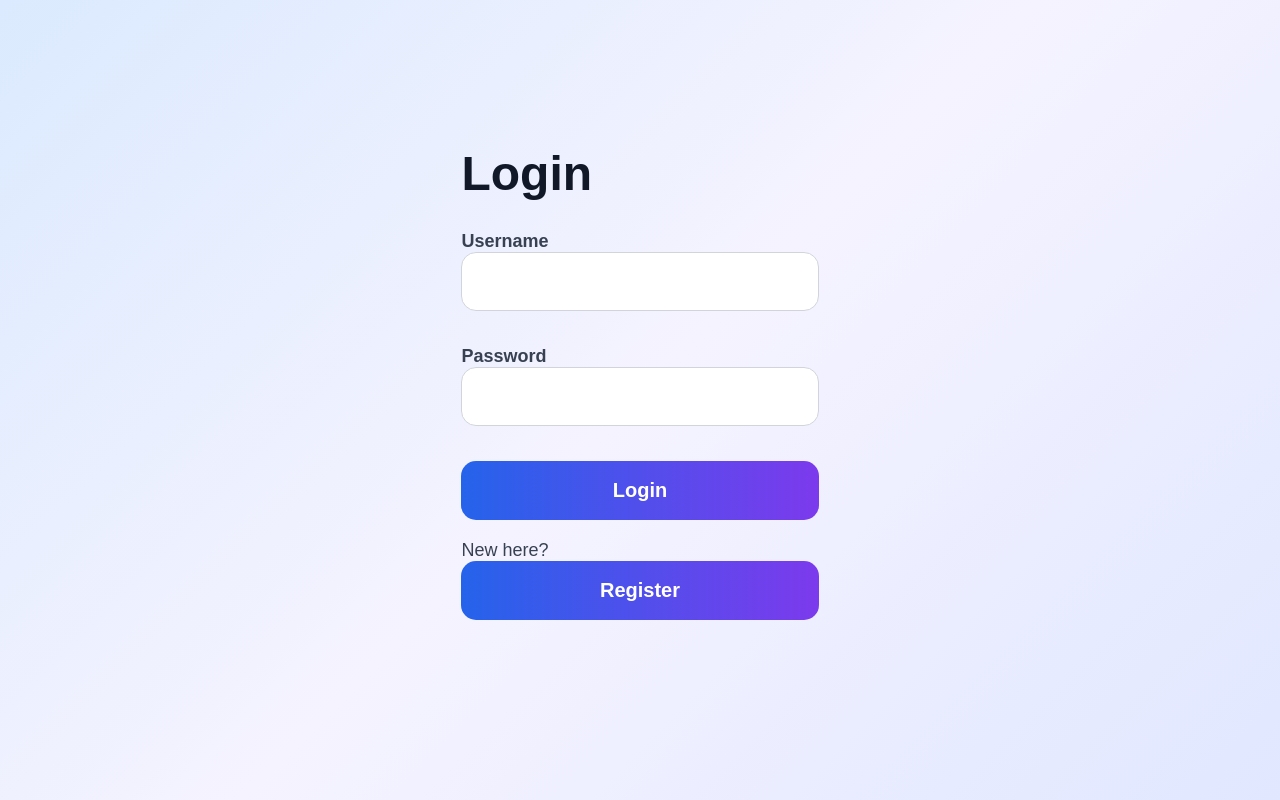
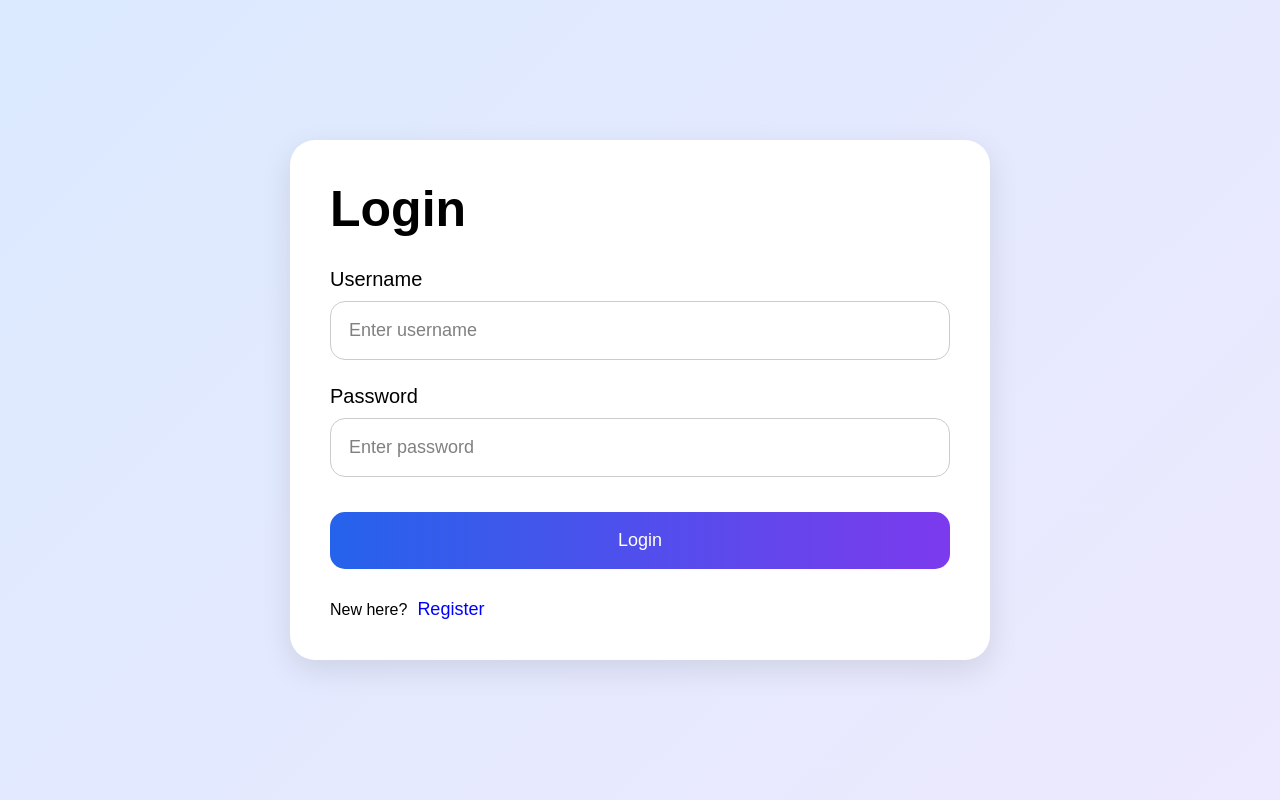
Before and after one commit to vighneshsoudu1221/todo-list, a React (Vite) app in the folder FRONTEND/: page / in a window 1280 px wide. Built offline with nearby package versions, Linux system fonts and the light colour scheme.

Commit message:
new commits

```diff
--- a/FRONTEND/src/App.jsx
+++ b/FRONTEND/src/App.jsx
@@ -2,7 +2,7 @@ import { useEffect, useMemo, useState } from "react";
 
 const API_BASE = import.meta.env.DEV
   ? "http://localhost:5000"
-  : import.meta.env.VITE_API_BASE || "https://todo-list-1-st3e.onrender.com";
+  : "https://todo-list-moy3.onrender.com";
 
 const STORAGE_TOKEN = "todo_app_token";
 const STORAGE_USER = "todo_app_user";
@@ -13,7 +13,10 @@ function App() {
     const saved = localStorage.getItem(STORAGE_USER);
     return saved ? JSON.parse(saved) : null;
   });
-  const [token, setToken] = useState(() => localStorage.getItem(STORAGE_TOKEN));
+
+  const [token, setToken] = useState(
+    () => localStorage.getItem(STORAGE_TOKEN)
+  );
 
   useEffect(() => {
     if (token && user) {
@@ -22,64 +25,65 @@ function App() {
   }, [token, user]);
 
   const authHeaders = useMemo(
-    () => ({ Authorization: `Bearer ${token}` }),
-    [token],
+    () => ({
+      Authorization: `Bearer ${token}`,
+    }),
+    [token]
   );
 
   const onLogin = ({ token, user }) => {
     localStorage.setItem(STORAGE_TOKEN, token);
     localStorage.setItem(STORAGE_USER, JSON.stringify(user));
+
     setToken(token);
     setUser(user);
     setView("todolist");
   };
 
-  const onLogout = () => {
-    localStorage.removeItem(STORAGE_TOKEN);
-    localStorage.removeItem(STORAGE_USER);
+  const logout = () => {
+    localStorage.clear();
+    setUser(null);
     setToken(null);
-    setUser(null);
     setView("login");
   };
 
   return (
     <div className="app-shell">
       {view === "login" && (
-        <LoginForm onLogin={onLogin} onNavigate={() => setView("register")} />
+        <Login onLogin={onLogin} onNavigate={() => setView("register")} />
       )}
+
       {view === "register" && (
-        <RegisterForm onNavigate={() => setView("login")} />
+        <Register onNavigate={() => setView("login")} />
       )}
-      {view === "todolist" && token && user && (
-        <TodoApp user={user} onLogout={onLogout} authHeaders={authHeaders} />
+
+      {view === "todolist" && (
+        <TodoPage user={user} logout={logout} authHeaders={authHeaders} />
       )}
     </div>
   );
 }
 
-function LoginForm({ onLogin, onNavigate }) {
+function Login({ onLogin, onNavigate }) {
   const [username, setUsername] = useState("");
   const [password, setPassword] = useState("");
   const [error, setError] = useState("");
 
-  const submit = async (event) => {
-    event.preventDefault();
-    setError("");
-
-    if (!username || !password) {
-      setError("Username and password are required.");
-      return;
-    }
+  const submit = async (e) => {
+    e.preventDefault();
 
     const response = await fetch(`${API_BASE}/login`, {
       method: "POST",
-      headers: { "Content-Type": "application/json" },
+      headers: {
+        "Content-Type": "application/json",
+      },
       body: JSON.stringify({ username, password }),
     });
 
     const data = await response.json();
+
     if (!response.ok) {
-      setError(data.error || "Login failed.");
+      setError(data.error);
       return;
     }
 
@@ -89,28 +93,38 @@ function LoginForm({ onLogin, onNavigate }) {
   return (
     <div className="auth-card">
       <h1>Login</h1>
+
       <form onSubmit={submit}>
-        <label>
-          Username
+        <label>Username</label>
+
         <input
+          type="text"
+          placeholder="Enter username"
           value={username}
           onChange={(e) => setUsername(e.target.value)}
         />
-        </label>
-        <label>
-          Password
+
+        <label>Password</label>
+
         <input
           type="password"
+          placeholder="Enter password"
           value={password}
           onChange={(e) => setPassword(e.target.value)}
         />
-        </label>
+
         <button type="submit">Login</button>
+
         {error && <div className="error">{error}</div>}
       </form>
+
       <p>
-        New here?{" "}
-        <button className="link-button" onClick={onNavigate}>
+        New here?
+        <button
+          className="link-button"
+          onClick={onNavigate}
+          type="button"
+        >
           Register
         </button>
       </p>
@@ -118,263 +132,22 @@ function LoginForm({ onLogin, onNavigate }) {
   );
 }
 
-function RegisterForm({ onNavigate }) {
-  const [username, setUsername] = useState("");
-  const [email, setEmail] = useState("");
-  const [password, setPassword] = useState("");
-  const [error, setError] = useState("");
-  const [success, setSuccess] = useState("");
-
-  const submit = async (event) => {
-    event.preventDefault();
-    setError("");
-    setSuccess("");
-
-    if (!username || !email || !password) {
-      setError("All fields are required.");
-      return;
-    }
-
-    const response = await fetch(`${API_BASE}/register`, {
-      method: "POST",
-      headers: { "Content-Type": "application/json" },
-      body: JSON.stringify({ username, email, password }),
-    });
-
-    const data = await response.json();
-
-    if (!response.ok) {
-      setError(data.error || "Registration failed.");
-      return;
-    }
-
-    setSuccess("Registration successful. Please login.");
-  };
-
+function Register({ onNavigate }) {
   return (
     <div className="auth-card">
       <h1>Register</h1>
-      <form onSubmit={submit}>
-        <label>
-          Username
-          <input
-            value={username}
-            onChange={(e) => setUsername(e.target.value)}
-          />
-        </label>
-        <label>
-          Email
-          <input value={email} onChange={(e) => setEmail(e.target.value)} />
-        </label>
-        <label>
-          Password
-          <input
-            type="password"
-            value={password}
-            onChange={(e) => setPassword(e.target.value)}
-          />
-        </label>
-        <button type="submit">Register</button>
-        {error && <div className="error">{error}</div>}
-        {success && <div className="success">{success}</div>}
-      </form>
-      <p>
-        Already have an account?{" "}
-        <button className="link-button" onClick={onNavigate}>
-          Login
-        </button>
-      </p>
+
+      <button onClick={onNavigate}>Go to Login</button>
     </div>
   );
 }
 
-function TodoApp({ user, onLogout, authHeaders }) {
-  const [todos, setTodos] = useState([]);
-  const [text, setText] = useState("");
-  const [category, setCategory] = useState("General");
-  const [filter, setFilter] = useState("all");
-  const [categoryFilter, setCategoryFilter] = useState("All");
-  const [loading, setLoading] = useState(true);
-  const [toast, setToast] = useState(null);
-  const [addingTodo, setAddingTodo] = useState(false);
-  const [deletingTodoId, setDeletingTodoId] = useState(null);
+function TodoPage({ user, logout }) {
+  return (
+    <div className="auth-card">
+      <h1>Welcome {user.username}</h1>
 
-  const fetchTodos = async () => {
-    setLoading(true);
-    const response = await fetch(`${API_BASE}/`, {
-      headers: authHeaders,
-    });
-    const data = await response.json();
-    setTodos(Array.isArray(data) ? data : []);
-    setLoading(false);
-  };
-
-  const showToast = (message, type = "success") => {
-    setToast({ message, type });
-    window.clearTimeout(window.toastTimeout);
-    window.toastTimeout = window.setTimeout(() => setToast(null), 2400);
-  };
-
-  useEffect(() => {
-    fetchTodos();
-  }, []);
-
-  const filteredTodos = todos.filter((todo) => {
-    if (filter === "completed" && todo.completed != 1) return false;
-    if (filter === "pending" && todo.completed == 1) return false;
-    if (categoryFilter !== "All" && todo.category !== categoryFilter)
-      return false;
-    return true;
-  });
-
-  const addTodo = async (event) => {
-    event.preventDefault();
-    if (!text.trim()) return;
-
-    setAddingTodo(true);
-    try {
-      const response = await fetch(`${API_BASE}/add-item`, {
-        method: "POST",
-        headers: { "Content-Type": "application/json", ...authHeaders },
-        body: JSON.stringify({ text: text.trim(), category }),
-      });
-
-      if (!response.ok) {
-        const errorData = await response.json();
-        showToast(errorData.error || "Could not add todo", "danger");
-      } else {
-        showToast("Task added successfully", "success");
-        setText("");
-        fetchTodos();
-      }
-    } catch (error) {
-      showToast("Network error adding task", "danger");
-    } finally {
-      setAddingTodo(false);
-    }
-  };
-
-  const toggleComplete = async (todo) => {
-    await fetch(`${API_BASE}/toggle-complete/${todo.ID}`, {
-      method: "PUT",
-      headers: { "Content-Type": "application/json", ...authHeaders },
-      body: JSON.stringify({ completed: todo.completed ? 0 : 1 }),
-    });
-    fetchTodos();
-  };
-
-  const deleteTodo = async (todo) => {
-    setDeletingTodoId(todo.ID);
-    showToast("Removing task...", "danger");
-
-    await new Promise((resolve) => setTimeout(resolve, 260));
-    await fetch(`${API_BASE}/delete-item/${todo.ID}`, {
-      method: "DELETE",
-      headers: authHeaders,
-    });
-    setDeletingTodoId(null);
-    showToast("Task deleted", "danger");
-    fetchTodos();
-  };
-
-  return (
-    <div className="todo-page">
-      <header>
-        <div>
-          <h1>{user.username}'s Todo List</h1>
-          <p>Keep your tasks organized and up to date.</p>
-        </div>
-        <button className="logout" onClick={onLogout}>
-          Logout
-        </button>
-      </header>
-
-      <form className="todo-form" onSubmit={addTodo}>
-        <input
-          value={text}
-          onChange={(e) => setText(e.target.value)}
-          placeholder="Add a new task"
-        />
-        <select value={category} onChange={(e) => setCategory(e.target.value)}>
-          <option>General</option>
-          <option>Work</option>
-          <option>Personal</option>
-          <option>Shopping</option>
-          <option>Urgent</option>
-        </select>
-        <button type="submit" className={addingTodo ? "loading" : ""}>
-          {addingTodo ? "Adding..." : "Add"}
-        </button>
-      </form>
-
-      <div className="filters">
-        <button
-          className={filter === "all" ? "active" : ""}
-          onClick={() => setFilter("all")}
-        >
-          All
-        </button>
-        <button
-          className={filter === "completed" ? "active" : ""}
-          onClick={() => setFilter("completed")}
-        >
-          Completed
-        </button>
-        <button
-          className={filter === "pending" ? "active" : ""}
-          onClick={() => setFilter("pending")}
-        >
-          Pending
-        </button>
-        <select
-          value={categoryFilter}
-          onChange={(e) => setCategoryFilter(e.target.value)}
-        >
-          <option>All</option>
-          <option>General</option>
-          <option>Work</option>
-          <option>Personal</option>
-          <option>Shopping</option>
-          <option>Urgent</option>
-        </select>
-      </div>
-
-      {loading ? (
-        <div className="status">Loading...</div>
-      ) : filteredTodos.length === 0 ? (
-        <div className="status">No todos found</div>
-      ) : (
-        <ul className="todo-list">
-          {filteredTodos.map((todo) => (
-            <li
-              key={todo.ID}
-              className={[
-                todo.completed ? "completed" : "",
-                deletingTodoId === todo.ID ? "removing" : "",
-              ]
-                .filter(Boolean)
-                .join(" ")}
-            >
-              <label>
-                <input
-                  type="checkbox"
-                  checked={todo.completed == 1}
-                  onChange={() => toggleComplete(todo)}
-                />
-                <span>{todo.itemDescription}</span>
-              </label>
-              <div>
-                <span
-                  className={`category-pill category-${(todo.category || "General").toLowerCase()}`}
-                >
-                  {todo.category || "General"}
-                </span>
-                <button onClick={() => deleteTodo(todo)}>Delete</button>
-              </div>
-            </li>
-          ))}
-        </ul>
-      )}
+      <button onClick={logout}>Logout</button>
     </div>
   );
 }
--- a/FRONTEND/src/index.css
+++ b/FRONTEND/src/index.css
@@ -7,120 +7,88 @@
 
 body {
   min-height: 100vh;
-  background: linear-gradient(
-    135deg,
-    #dbeafe,
-    #f5f3ff,
-    #e0e7ff
-  );
+  background: linear-gradient(135deg, #dbeafe, #ede9fe);
+}
 
+.app-shell {
+  min-height: 100vh;
   display: flex;
   justify-content: center;
   align-items: center;
 }
 
-.container {
-  width: 100%;
-  max-width: 700px;
-  padding: 20px;
-}
-
-.card {
+.auth-card {
+  width: 700px;
   background: white;
   padding: 40px;
   border-radius: 25px;
   box-shadow: 0 10px 30px rgba(0, 0, 0, 0.1);
 }
 
-h1 {
-  font-size: 48px;
-  color: #111827;
+.auth-card h1 {
+  font-size: 50px;
   margin-bottom: 30px;
 }
 
-label {
+.auth-card label {
   display: block;
-  font-size: 18px;
-  font-weight: bold;
-  color: #374151;
+  font-size: 20px;
   margin-bottom: 10px;
 }
 
-input {
+.auth-card input {
   width: 100%;
   padding: 18px;
   margin-bottom: 25px;
-  border: 1px solid #d1d5db;
+  border: 1px solid #ccc;
   border-radius: 15px;
-  background-color: #ffffff;
-  color: #000000;
+  background: white;
+  color: black;
   font-size: 18px;
-  outline: none;
 }
 
-input:focus {
-  border-color: #4f46e5;
-  box-shadow: 0 0 5px rgba(79, 70, 229, 0.4);
+.auth-card input::placeholder {
+  color: gray;
 }
 
-input::placeholder {
-  color: #6b7280;
-}
-
-button {
+.auth-card button {
   width: 100%;
   padding: 18px;
   border: none;
   border-radius: 15px;
-  font-size: 20px;
-  font-weight: bold;
+  margin-top: 10px;
   cursor: pointer;
-  margin-bottom: 20px;
-
-  background: linear-gradient(
-    90deg,
-    #2563eb,
-    #7c3aed
-  );
-
+  font-size: 18px;
   color: white;
-  transition: transform 0.2s ease;
+  background: linear-gradient(90deg, #2563eb, #7c3aed);
 }
 
-button:hover {
-  transform: scale(1.02);
+.link-button {
+  background: transparent !important;
+  color: blue !important;
+  padding: 0 !important;
+  width: auto !important;
+  margin-left: 10px;
+}
+
+.error {
+  color: red;
+  margin-top: 15px;
 }
 
 p {
-  font-size: 18px;
-  color: #374151;
-  margin-bottom: 15px;
-}
-
-.todo-list {
   margin-top: 20px;
 }
 
-.todo-item {
-  background: #f3f4f6;
-  padding: 15px;
-  border-radius: 10px;
-  margin-bottom: 10px;
-  color: black;
+/* Added to ensure input text and placeholders are visible */
+.auth-card input,
+.todo-form input,
+.todo-form select {
+  color: black !important;
+  background: white !important;
 }
 
-@media (max-width: 768px) {
-  .card {
-    padding: 25px;
-  }
-
-  h1 {
-    font-size: 36px;
-  }
-
-  input,
-  button {
-    font-size: 16px;
-    padding: 14px;
-  }
+.auth-card input::placeholder,
+.todo-form input::placeholder {
+  color: gray !important;
 }
```
Also changed, not shown: 1 other file (tests, documents, lock files or other folders). Lines whose indentation alone changed are shown as unchanged.
